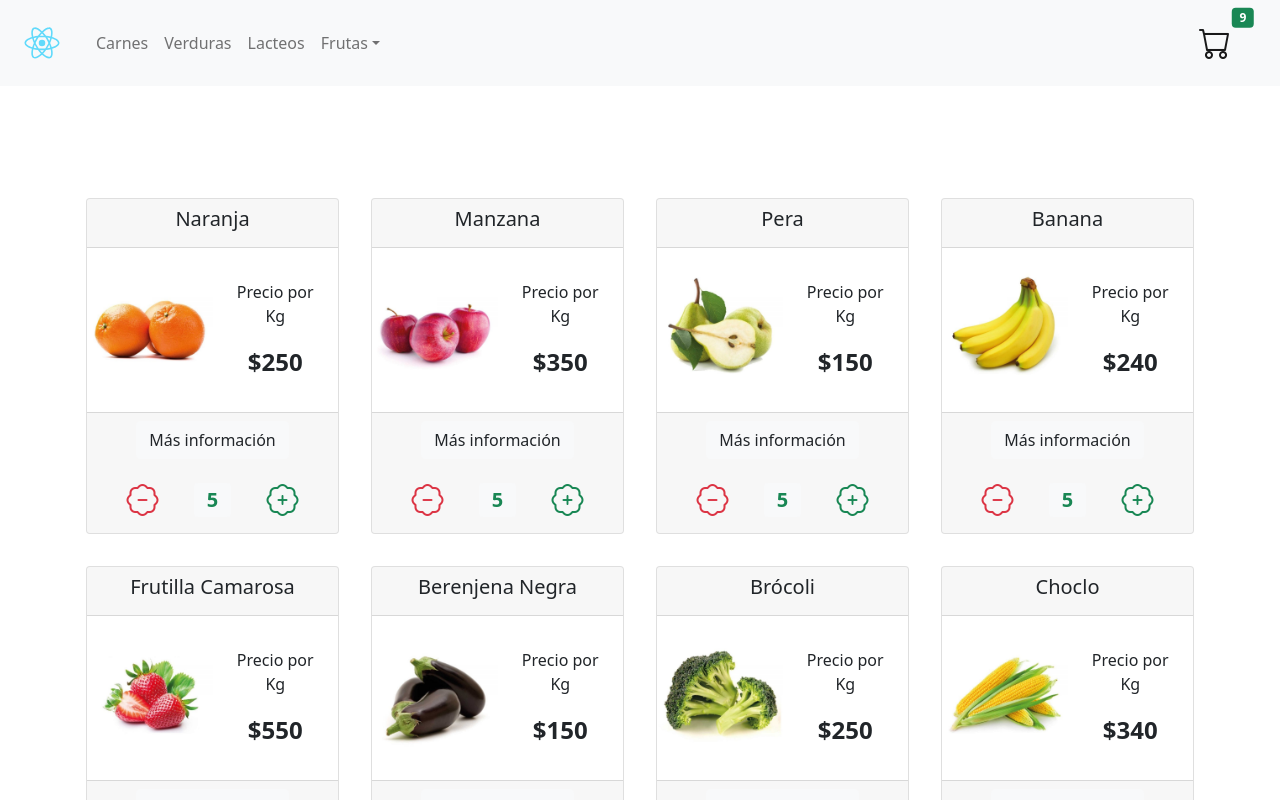
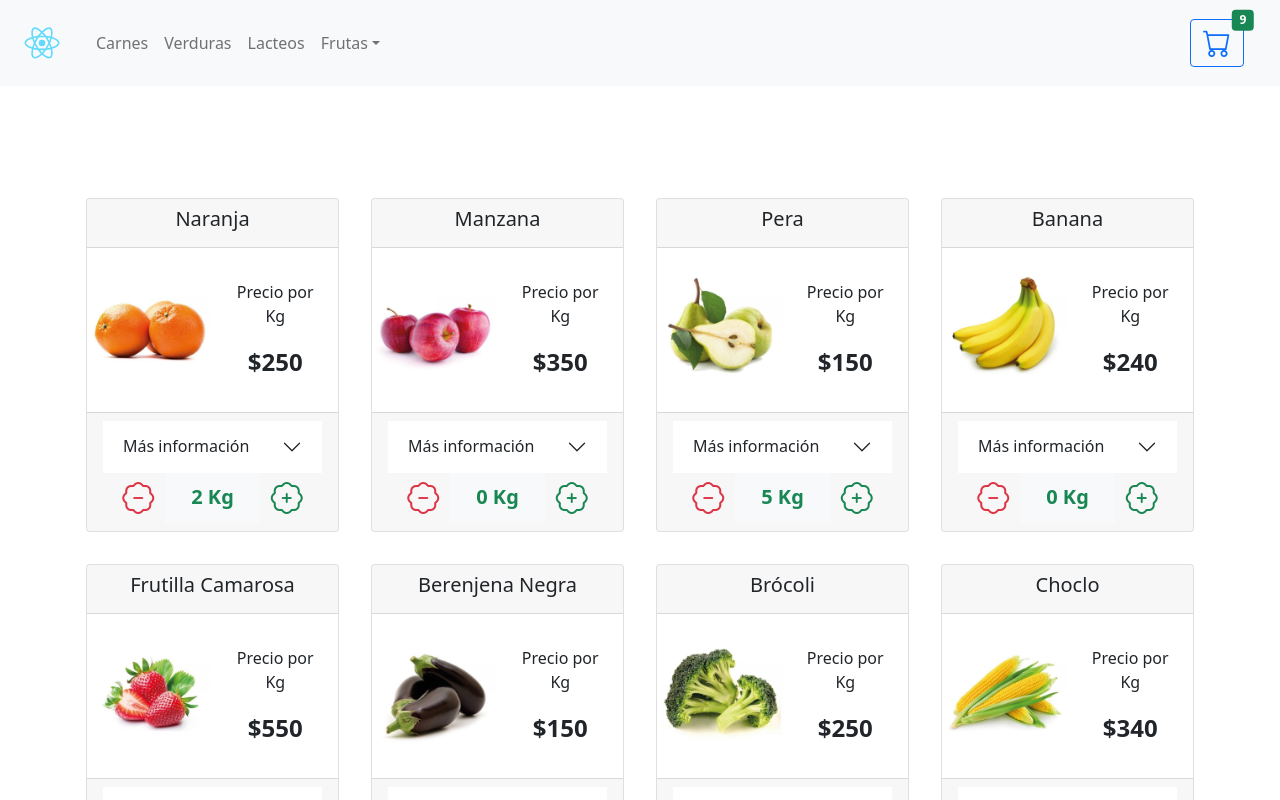
Before and after one commit to e-chevalier/ecrj-chevalier, a React (Create React App) app: page / in a window 1280 px wide. Shown: the top 800 px of the page. Built offline with nearby package versions, Linux system fonts and the light colour scheme.

Commit message:
refactored with react-bootstrap components.

```diff
--- a/src/components/CardComponet/CardComponent.js
+++ b/src/components/CardComponet/CardComponent.js
@@ -1,55 +1,57 @@
 import React from 'react'
+import Col from 'react-bootstrap/Col'
+import Card from 'react-bootstrap/Card'
+import Row from 'react-bootstrap/Row'
+import Accordion from 'react-bootstrap/Accordion'
+import ButtonGroup from 'react-bootstrap/ButtonGroup'
+import Button from 'react-bootstrap/Button'
 
-const CardComponent = ({prodName, prodId, price, description}) => {
+const CardComponent = ({prodName, prodId, price, description, qtySelected}) => {
 
     return (
-        <div className="col py-4 px-4 px-lg-2 py-lg-3">
-            <div className="card h-100 mx-2">
-                <div className="card-header text-center">
-                    <h5 className="card-title">{prodName}</h5>
-                </div>
-                <div className="row h-100 g-0 pt-3">
-                    <div className="col-6">
-                        <img id="img" className="card-img-top" src={"/assets/img/product/"+prodId+".jpg"} alt={prodName} />
-                    </div>
-                    <div className="col-6">
-                        <div className="card-body font-black">
-                            <p className="card-text">Precio por Kg</p>
+        <Col className="col py-4 px-4 px-lg-2 py-lg-3">
+            <Card className="h-100 mx-2">
+                <Card.Header className="text-center">
+                    <Card.Title>{prodName}</Card.Title>
+                </Card.Header>
+
+                <Row className="h-100 g-0 pt-3">
+                    <Col xs={6}>
+                     <img id="img" className="card-img-top" src={"/assets/img/product/"+prodId+".jpg"} alt={prodName} />
+                    </Col>
+                    <Col xs={6}>
+                        <Card.Body>
+                            <Card.Text>Precio por Kg</Card.Text>
                             <p className="fw-bold fs-4">${price}</p>
+                        </Card.Body>
+                    </Col>
+                </Row>
+                <Row className="g-0">
+                    <Card.Footer className="text-center">
+                        <Accordion flush>
+                            <Accordion.Item eventKey="0">
+                                <Accordion.Header>Más información</Accordion.Header>
+                                <Accordion.Body>
+                                    {description}
+                                </Accordion.Body>
+                            </Accordion.Item>
+                        </Accordion>
+                        <ButtonGroup aria-label="ButtonGroupCard">
+                            <Button id={"takeoutButton-"+prodId} variant="outline-danger" className="rounded-circle border-0">
+                                <i className="bi bi-patch-minus h2"></i>
+                            </Button>
+                            <Button variant="light" type="null">
+                                <span id={"prodQty-"+prodId} className="badge bg-light text-success fs-5">{qtySelected} Kg</span>
+                            </Button>
+                            <Button id={"addButton-"+prodId} variant="outline-success" className="rounded-circle border-0">
+                                <i className="bi bi-patch-plus h2"></i>
+                            </Button>
+                        </ButtonGroup>
+                    </Card.Footer>
+                </Row>
 
-                        </div>
-                    </div>
-                </div>
-                <div className="row g-0">
-                    <div className="card-footer text-center">
-                        <p>
-                            <button className="btn btn-light text-dark" type="button" data-bs-toggle="collapse"
-                                data-bs-target={"#collapse-"+prodId}  aria-expanded="false" aria-controls={"#collapse-"+prodId}>
-                                Más información
-                            </button>
-                            <div className="collapse" id={"collapse-"+prodId}>
-                                <div className="card-text px-4">
-                                    {description}
-                                </div>
-                            </div>
-                        </p>
-
-                        <div className="d-flex flex-row justify-content-around align-items-center">
-                            <button id={"takeoutButton-"+prodId} type="button"
-                                className="btn btn-outline-danger rounded-circle border-0 square-button">
-                                <i className="bi bi-patch-minus h2"></i>
-                            </button>
-                            <div> <span id={"prodQty-"+prodId} className="badge bg-light text-success fs-5"> 5</span> </div>
-                            <button id={"addButton-"+prodId} type="button"
-                                className="btn btn-outline-success rounded-circle border-0 square-button">
-                                <i className="bi bi-patch-plus h2"></i>
-                            </button>
-                        </div>
-                    </div>
-                </div>
-
-            </div>
-        </div>
+            </Card>
+        </Col>
 
     )
 }
--- a/src/components/CartWidget/CartWidget.js
+++ b/src/components/CartWidget/CartWidget.js
@@ -1,15 +1,14 @@
 import React from 'react'
+import Button from 'react-bootstrap/Button'
 
 const CartWidget = ({ qtyOnCart }) => {
     return (
 
-        <a id="Cart" className="btn btn-light position-relative" href="#" role="button" aria-controls="offcanvasCart">
-            <span>
-                <i className="bi bi-cart h2"></i>
-                <span id="cartCounter"
+        <Button variant="outline-primary" className="position-relative">
+            <i className="bi bi-cart h3"></i>
+            <span id="cartCounter"
                     className="position-absolute top-0 start-100 translate-middle badge bg-success">{qtyOnCart}</span>
-            </span>
-        </a>
+        </Button>
     )
 }
 
--- a/src/components/ItemListContainer/ItemListContainer.js
+++ b/src/components/ItemListContainer/ItemListContainer.js
@@ -23,22 +23,22 @@ const ItemListContainer = () => {
         <div>
             <div id="cards" class="container py-5 my-5">
                 <div className="row justify-content-evenly row-cols-1 row-cols-sm-2 row-cols-md-2 row-cols-lg-4 g-4">
-                    <CardComponent prodName="Naranja" prodId="fruit00001" price="250" description={description1} />
-                    <CardComponent prodName="Manzana" prodId="fruit00002" price="350" description={description2} />
-                    <CardComponent prodName="Pera" prodId="fruit00003" price="150" description={description3} />
-                    <CardComponent prodName="Banana" prodId="fruit00004" price="240" description={description4} />
+                    <CardComponent prodName="Naranja" prodId="fruit00001" price="250" description={description1} qtySelected="2" />
+                    <CardComponent prodName="Manzana" prodId="fruit00002" price="350" description={description2} qtySelected="0"/>
+                    <CardComponent prodName="Pera" prodId="fruit00003" price="150" description={description3} qtySelected="5"/>
+                    <CardComponent prodName="Banana" prodId="fruit00004" price="240" description={description4} qtySelected="0" />
                 </div >
                 <div className="row justify-content-evenly row-cols-1 row-cols-sm-2 row-cols-md-2 row-cols-lg-4 g-4">
-                    <CardComponent prodName="Frutilla Camarosa" prodId="fruit00005" price="550" description={description5} />
-                    <CardComponent prodName="Berenjena Negra" prodId="veg00001" price="150" description={description6} />
-                    <CardComponent prodName="Brócoli" prodId="veg00002" price="250" description={description7} />
-                    <CardComponent prodName="Choclo" prodId="veg00003" price="340" description={description8} />
+                    <CardComponent prodName="Frutilla Camarosa" prodId="fruit00005" price="550" description={description5} qtySelected="1"/>
+                    <CardComponent prodName="Berenjena Negra" prodId="veg00001" price="150" description={description6} qtySelected="0"/>
+                    <CardComponent prodName="Brócoli" prodId="veg00002" price="250" description={description7} qtySelected="0"/>
+                    <CardComponent prodName="Choclo" prodId="veg00003" price="340" description={description8} qtySelected="0"/>
                 </div >
                 <div className="row justify-content-evenly row-cols-1 row-cols-sm-2 row-cols-md-2 row-cols-lg-4 g-4">
-                    <CardComponent prodName="Almendra" prodId="nuts00001" price="750" description={description9} />
-                    <CardComponent prodName="Castaña de Cajú" prodId="nuts00002" price="650" description={description10} />
-                    <CardComponent prodName="Maní Pelado Salado" prodId="nuts00003" price="490" description={description11} />
-                    <CardComponent prodName="Canela" prodId="spices00001" price="98" description={description12} />
+                    <CardComponent prodName="Almendra" prodId="nuts00001" price="750" description={description9} qtySelected="0"/>
+                    <CardComponent prodName="Castaña de Cajú" prodId="nuts00002" price="650" description={description10} qtySelected="0"/>
+                    <CardComponent prodName="Maní Pelado Salado" prodId="nuts00003" price="490" description={description11} qtySelected="0"/>
+                    <CardComponent prodName="Canela" prodId="spices00001" price="98" description={description12} qtySelected="0"/>
                 </div >
             </div>
 
```
